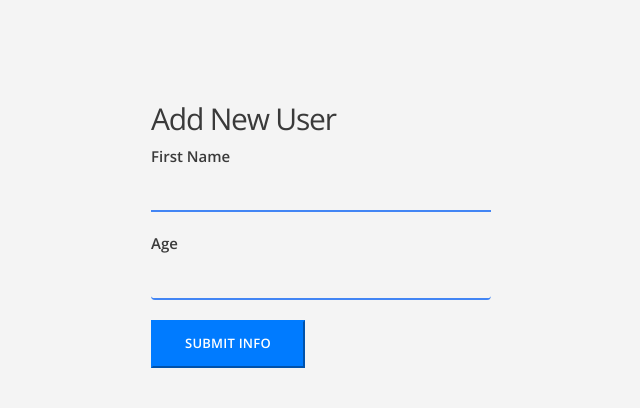
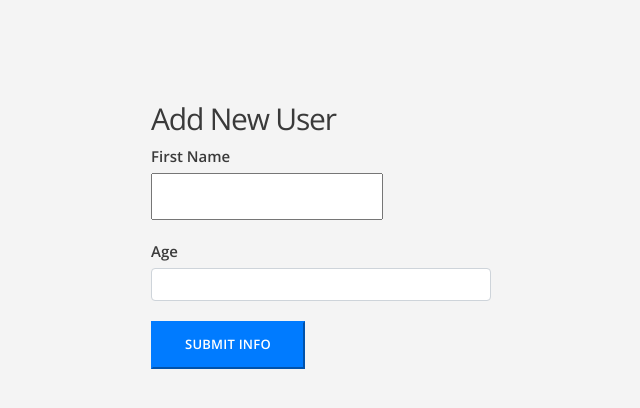
Before and after one commit to ArtinBog/S14A_Lab3, a Flask app: page /add_user in a window 1280 px wide. Shown: the part 52-460 px from the top of the page, without its empty margins (19-659 px from the left). Run offline with Flask 2, Linux system fonts and the light colour scheme; some libraries are stand-ins or nearby versions.

Commit message:
Ui improvements

```diff
--- a/static/css/main.css
+++ b/static/css/main.css
@@ -176,13 +176,21 @@ header {
 }
 
 .form-group input {
-  border: none;
+  /* border: none;
   border-bottom: 2px solid #4285f4;
   background-color: transparent;
   color: #3a3a3a;
   font-size: 18px;
   padding: 5px 0;
-  width: 100%;
+  width: 100%; */
+  font-family: 'Open Sans', sans-serif;
+  font-size: 13px;
+  font-weight: 600;
+  letter-spacing: 0.23px;
+  padding: 12px 32px;
+  text-align: center;
+  text-decoration: none;
+  text-transform: uppercase;
 }
 
 .form-group input:focus {
```
